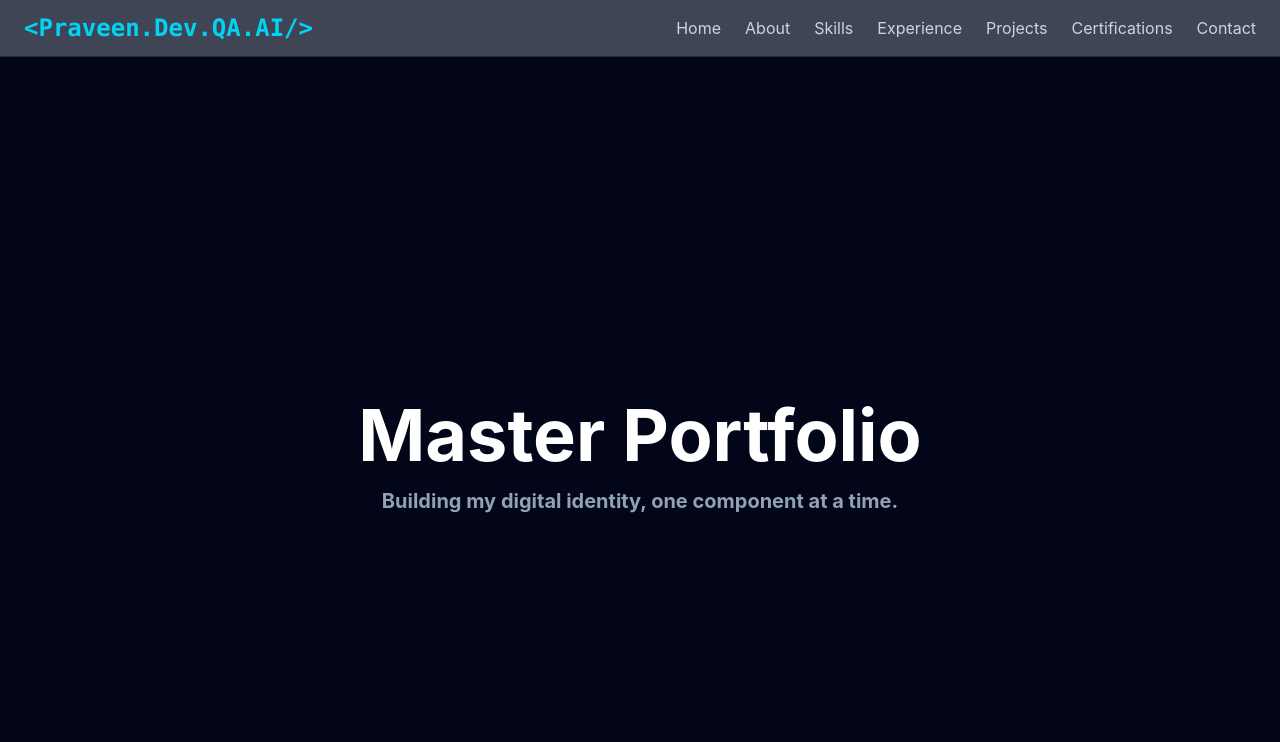
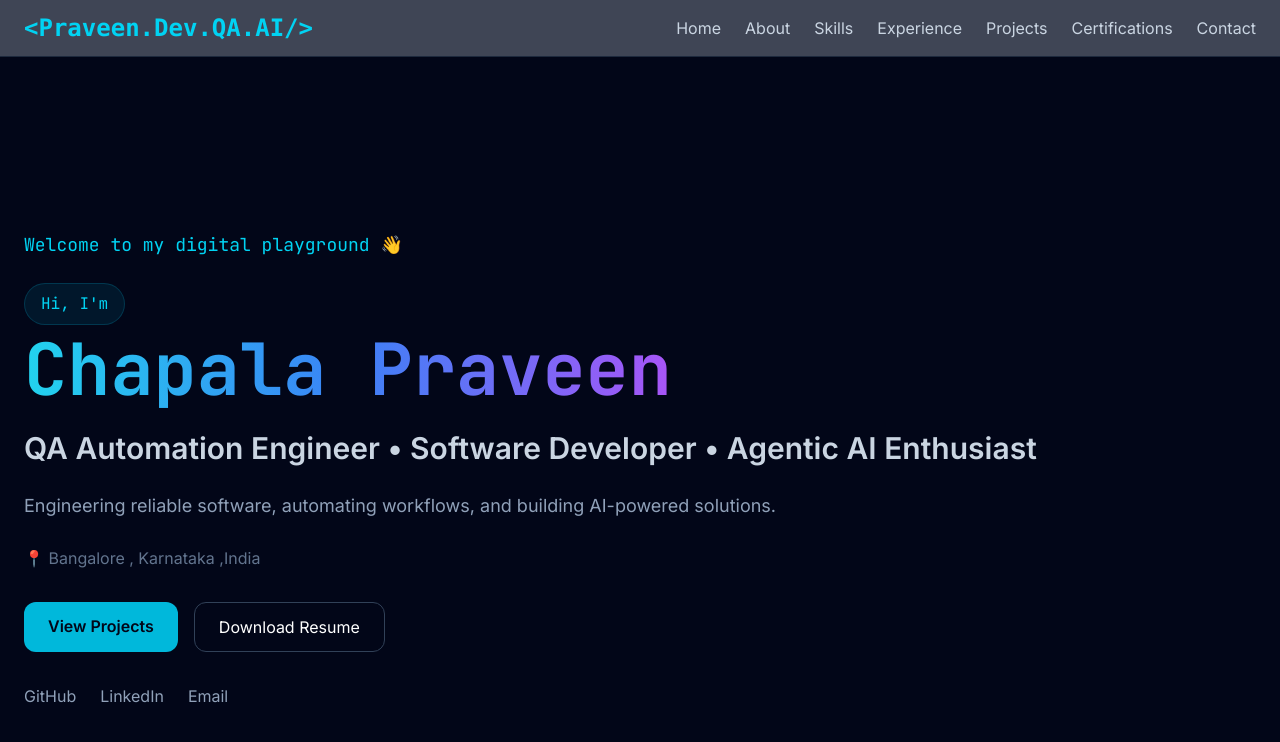
Before and after one commit to praveenchapala/Master-Portfolio, a React (Vite) app in the folder portfolio-app/: page / in a window 1280 px wide. Shown: the top 742 px of the page. Built offline with nearby package versions, Linux system fonts and the light colour scheme.

Commit message:
Done with the hero section

```diff
--- a/portfolio-app/src/App.jsx
+++ b/portfolio-app/src/App.jsx
@@ -1,26 +1,11 @@
 import Navbar from "./components/layout/Navbar";
+import Hero from "./components/hero/Hero";
 
 function App() {
   return (
     <>
       <Navbar />
-
-      <main className="min-h-screen bg-slate-950 text-white flex items-center justify-center">
-        <h1 className="text-6xl font-bold">
-          <main
-  id="home"
-  className="min-h-screen bg-slate-950 text-white flex flex-col items-center justify-center"
->
-  <h1 className="text-7xl font-bold mb-4">
-    Master Portfolio
-  </h1>
-
-  <p className="text-slate-400 text-xl">
-    Building my digital identity, one component at a time.
-  </p>
-</main>
-        </h1>
-      </main>
+      <Hero />
     </>
   );
 }
--- /dev/null
+++ b/portfolio-app/src/components/hero/Hero.jsx
@@ -0,0 +1,20 @@
+import HeroContent from "./HeroContent";
+import HeroButtons from "./HeroButtons";
+import HeroSocials from "./HeroSocials";
+
+function Hero() {
+  return (
+    <section
+      id="home"
+       className="min-h-screen bg-slate-950 text-white flex items-center pt-6"
+    >
+      <div className="max-w-7xl mx-auto px-6 w-full">
+        <HeroContent />
+        <HeroButtons />
+        <HeroSocials />
+      </div>
+    </section>
+  );
+}
+
+export default Hero;
--- /dev/null
+++ b/portfolio-app/src/components/hero/HeroButtons.jsx
@@ -0,0 +1,23 @@
+import socials from "../../data/socials";
+
+function HeroButtons() {
+  return (
+    <div className="flex flex-wrap gap-4 mt-8">
+      <a
+        href="#projects"
+        className="px-6 py-3 bg-cyan-500 text-slate-950 font-semibold rounded-xl hover:bg-cyan-400 transition"
+      >
+        View Projects
+      </a>
+
+      <a
+        href={socials.resume}
+        className="px-6 py-3 border border-slate-700 rounded-xl hover:border-cyan-400 hover:text-cyan-400 transition"
+      >
+        Download Resume
+      </a>
+    </div>
+  );
+}
+
+export default HeroButtons;
--- /dev/null
+++ b/portfolio-app/src/components/hero/HeroContent.jsx
@@ -0,0 +1,37 @@
+import profile from "../../data/profile";
+
+function HeroContent() {
+  return (
+    <div className="space-y-6">
+      <p className="text-cyan-400 code-font text-lg">
+  Welcome to my digital playground 👋
+</p>
+
+      <div>
+        <h1 className="code-font inline-block px-4 py-2 rounded-full bg-cyan-500/10 text-cyan-400 border border-cyan-500/20">
+          Hi, I'm
+        </h1>
+
+        <h1 className="text-5xl md:text-7xl font-bold text-cyan-400 mt-2">
+         <span className="gradient-text code-font">
+  {profile.name}
+</span>
+        </h1>
+      </div>
+
+      <h2 className="text-2xl md:text-3xl text-slate-300 font-semibold">
+        {profile.role}
+      </h2>
+
+      <p className="text-lg text-slate-400 max-w-3xl leading-8">
+        {profile.tagline}
+      </p>
+
+      <p className="text-slate-500">
+        📍 {profile.location}
+      </p>
+    </div>
+  );
+}
+
+export default HeroContent;
--- /dev/null
+++ b/portfolio-app/src/components/hero/HeroSocials.jsx
@@ -0,0 +1,34 @@
+import socials from "../../data/socials";
+
+function HeroSocials() {
+  return (
+    <div className="flex gap-6 mt-8 text-slate-400">
+      <a
+        href={socials.github}
+        target="_blank"
+        rel="noreferrer"
+        className="hover:text-cyan-400 transition"
+      >
+        GitHub
+      </a>
+
+      <a
+        href={socials.linkedin}
+        target="_blank"
+        rel="noreferrer"
+        className="hover:text-cyan-400 transition"
+      >
+        LinkedIn
+      </a>
+
+      <a
+        href={socials.email}
+        className="hover:text-cyan-400 transition"
+      >
+        Email
+      </a>
+    </div>
+  );
+}
+
+export default HeroSocials;
--- a/portfolio-app/src/data/profile.js
+++ b/portfolio-app/src/data/profile.js
@@ -1,27 +1,24 @@
 const profile = {
   name: "Chapala Praveen",
 
-  role: "QA Automation Engineer | Java Full Stack Developer",
+  role:
+  "QA Automation Engineer • Software Developer • Agentic AI Enthusiast",
 
   tagline:
-    "Building reliable software through testing, automation, and modern web technologies.",
+    "Engineering reliable software, automating workflows, and building AI-powered solutions.",
 
-  location: "Andhra Pradesh, India",
-
-  email: "your-email@example.com",
+  location: "Bangalore , Karnataka ,India",
 
   availability: "Open to Work",
+
+  email: "praveenpraveensimhadri@gmail.com",
 
   resume: "/resume.pdf",
 
   profileImage: "/images/profile.png",
 
-  bio: `
-Final-year Computer Science (AI & ML) student passionate about
-QA Automation, Java Full Stack Development, React, Agentic AI,
-and building real-world software projects while documenting
-my complete learning journey.
-`,
+  bio:
+    "Final-year Computer Science (AI & ML) student passionate about Software Testing, QA Automation, Java Full Stack Development, React, and Agentic AI.",
 };
 
 export default profile;
--- a/portfolio-app/src/index.css
+++ b/portfolio-app/src/index.css
@@ -1,7 +1,28 @@
+@import url('https://fonts.googleapis.com/css2?family=Inter:wght@300;400;500;600;700&family=JetBrains+Mono:wght@400;500;600;700&display=swap');
 @import "tailwindcss";
 html {
   scroll-behavior: smooth;
 }
 body {
-  overflow-x: hidden;
+  font-family: 'Inter', sans-serif;
 }
+.code-font {
+  font-family: 'JetBrains Mono', monospace;
+}
+
+.gradient-text {
+  background: linear-gradient(
+    to right,
+    #22d3ee,
+    #3b82f6,
+    #a855f7
+  );
+  -webkit-background-clip: text;
+  -webkit-text-fill-color: transparent;
+}
+
+.glow {
+  text-shadow:
+    0 0 10px rgba(34, 211, 238, 0.5),
+    0 0 20px rgba(34, 211, 238, 0.2);
+}
```
